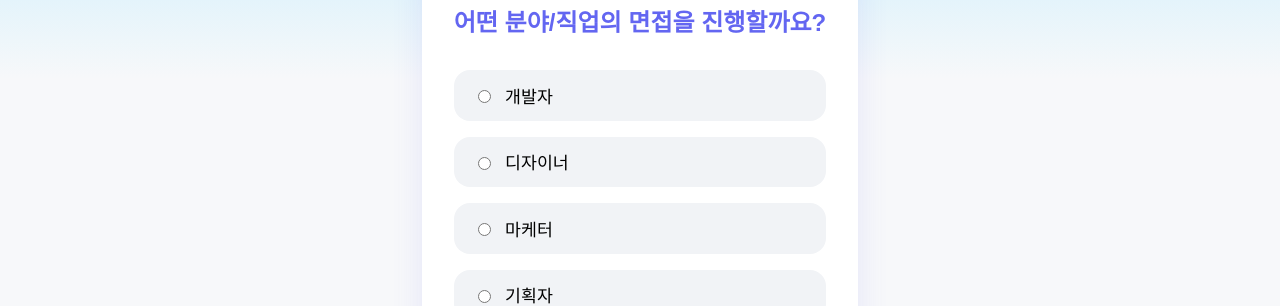
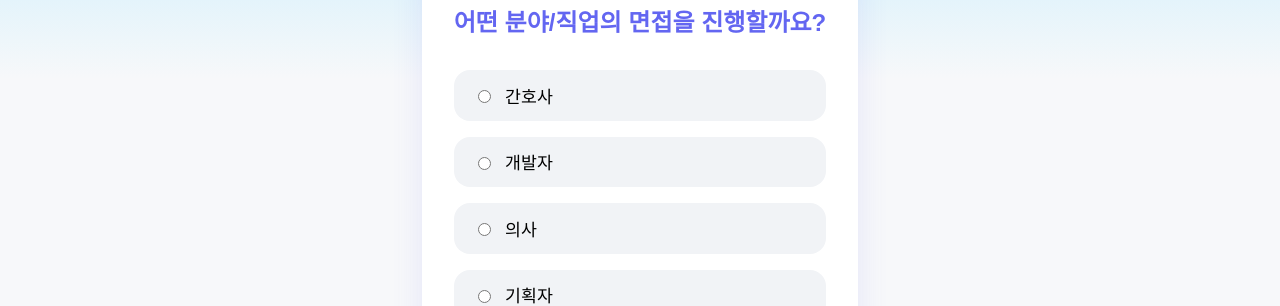
Before and after one commit to jeonghyeonmin1/front, a React (Create React App) app: page /select-job in a window 1280 px wide. Shown: the part 121-427 px from the top of the page. Built offline with nearby package versions, Linux system fonts and the light colour scheme.

Commit message:
fix: header & job

```diff
--- a/src/components/Header.js
+++ b/src/components/Header.js
@@ -54,9 +54,9 @@ function Header() {
       // alt="EchoView 로고"
       className="navbar-logo"
     /> */}
-        <div className="navbar-brand">
+        <Link to="/" className="navbar-brand">
           EchoView : AI 면접 서비스
-        </div>
+        </Link>
 
         {/* </Link> */}
       </div>
@@ -66,7 +66,7 @@ function Header() {
           // 로그인된 상태
           <>
             <span className="navbar-user">
-              {user.name}님!
+              {user.name}님
             </span>
             <Link to="/profile" className="navbar-menu">
               Profile
--- a/src/pages/Home.css
+++ b/src/pages/Home.css
@@ -99,7 +99,7 @@ background-container {
 .home-title {
   margin-top:4rem;
   text-align: center;
-  margin-bottom: 5.5rem; /* 10% 증가 */
+  margin-bottom: 1.5rem; /* 10% 증가 */
 }
 .home-title h1 {
   color: #6785e8;
--- a/src/pages/SelectJob.js
+++ b/src/pages/SelectJob.js
@@ -4,9 +4,9 @@ import { startInterviewApi } from '../api/InterviewAPI';
 import './SelectJob.css';
 
 const JOBS = [
+  { id: 'nurse', name: '간호사' },
   { id: 'developer', name: '개발자' },
-  { id: 'designer', name: '디자이너' },
-  { id: 'marketer', name: '마케터' },
+  { id: 'doctor', name: '의사' },
   { id: 'planner', name: '기획자' },
   { id: 'etc', name: '기타' }
 ];
```
